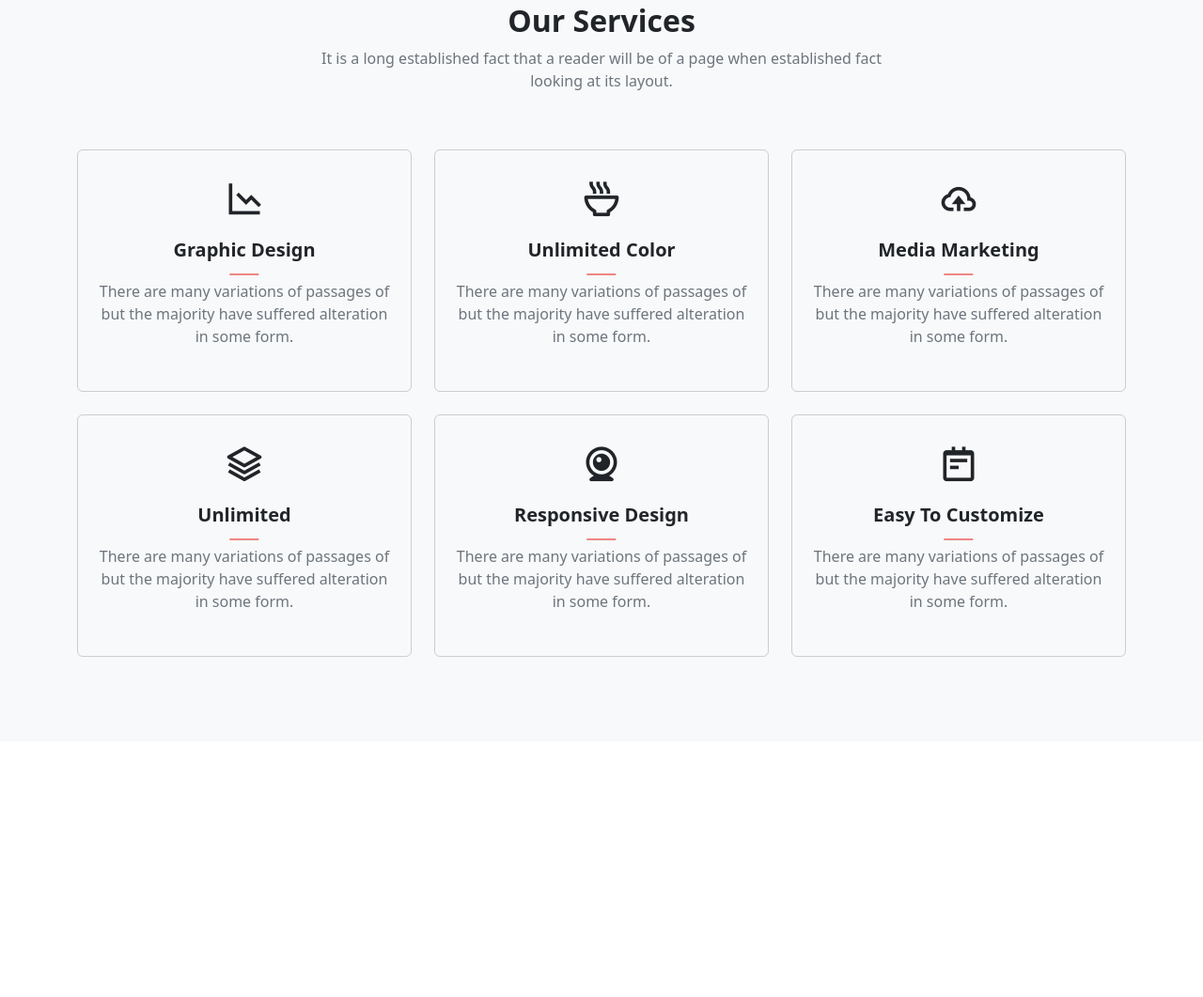
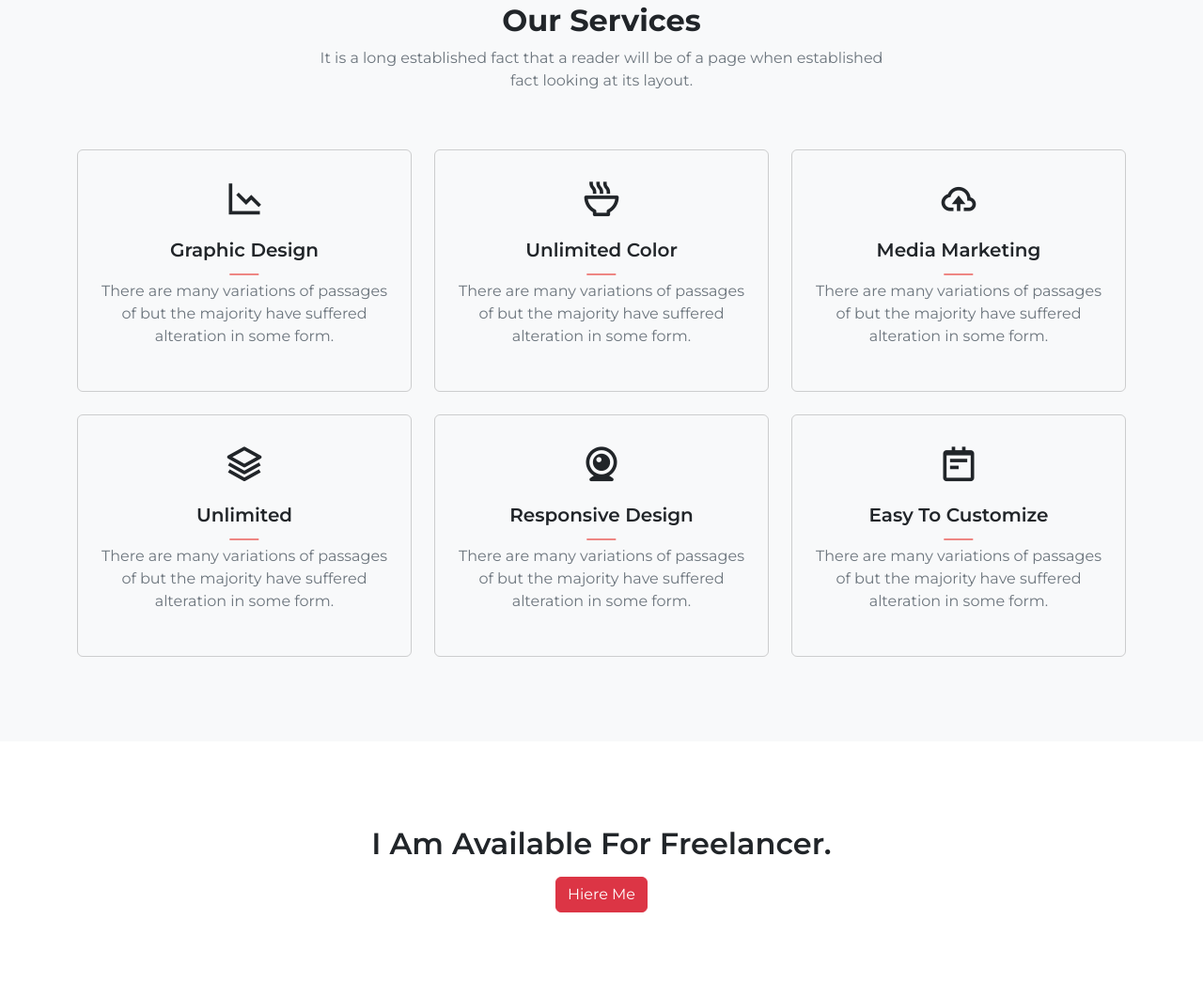
Before and after one commit to Jibon360/mehedi-portfolio-with-color-switcher-and-changer, a plain HTML site: page index.html in a window 1280 px wide. Shown: the part 1470-2531 px from the top of the page at 94% size. Before the commit the page ends 2259 px from the top, so only its background shows below. Drawn offline with nearby package versions, Linux system fonts and the light colour scheme.

Commit message:
availabe for freelancer part end

```diff
--- a/assets/css/style.css
+++ b/assets/css/style.css
@@ -1,3 +1,5 @@
+@import url('https://fonts.googleapis.com/css2?family=Montserrat:wght@300;400;500;600;700;800;900&display=swap');
+
 /* ================================================
 variable
 ============================================ */
@@ -28,6 +30,7 @@ resetr code
 }
 
 body {
+    font-family: 'Montserrat', sans-serif;
     background-color: var(--white-color);
     color: var(--black-color);
 }
@@ -301,3 +304,12 @@ services
     color: var(--theme-color);
 
 }
+
+/* ================================================
+available for hire me
+============================================ */
+.availabe-text h4{
+    font-size: 32px;
+    font-weight: 600;
+    color: var(--black-color);
+}
--- a/index.html
+++ b/index.html
@@ -135,7 +135,7 @@
                 <!-- single services item -->
                 <div class="col-lg-4">
                     <div class="single-services text-center card">
-                        <i class='bx bx-cloud-upload' ></i>
+                        <i class='bx bx-cloud-upload'></i>
                         <h4>Media Marketing</h4>
                         <p>There are many variations of passages of but the majority have suffered alteration in some
                             form.</p>
@@ -153,7 +153,7 @@
                 <!-- single services item -->
                 <div class="col-lg-4">
                     <div class="single-services text-center card">
-                        <i class='bx bxs-webcam' ></i>
+                        <i class='bx bxs-webcam'></i>
                         <h4>Responsive Design</h4>
                         <p>There are many variations of passages of but the majority have suffered alteration in some
                             form.</p>
@@ -173,6 +173,19 @@
     </section>
     <!-- our services end -->
 
+    <!-- available for freelanceer -->
+    <section class=" p-90">
+        <div class="container">
+            <div class="availabe-text text-center">
+                <h4>
+                    I Am Available For Freelancer.
+                </h4>
+                <a href="#" class="mt-2 btn btn-danger">Hiere Me</a>
+            </div>
+        </div>
+    </section>
+    <!-- available for freelanceer end -->
+
     <!-- jquery library latest version -->
     <script src="./assets/js/jquery-3.6.3.min.js"></script>
     <!-- bootstrap min js-->
```
